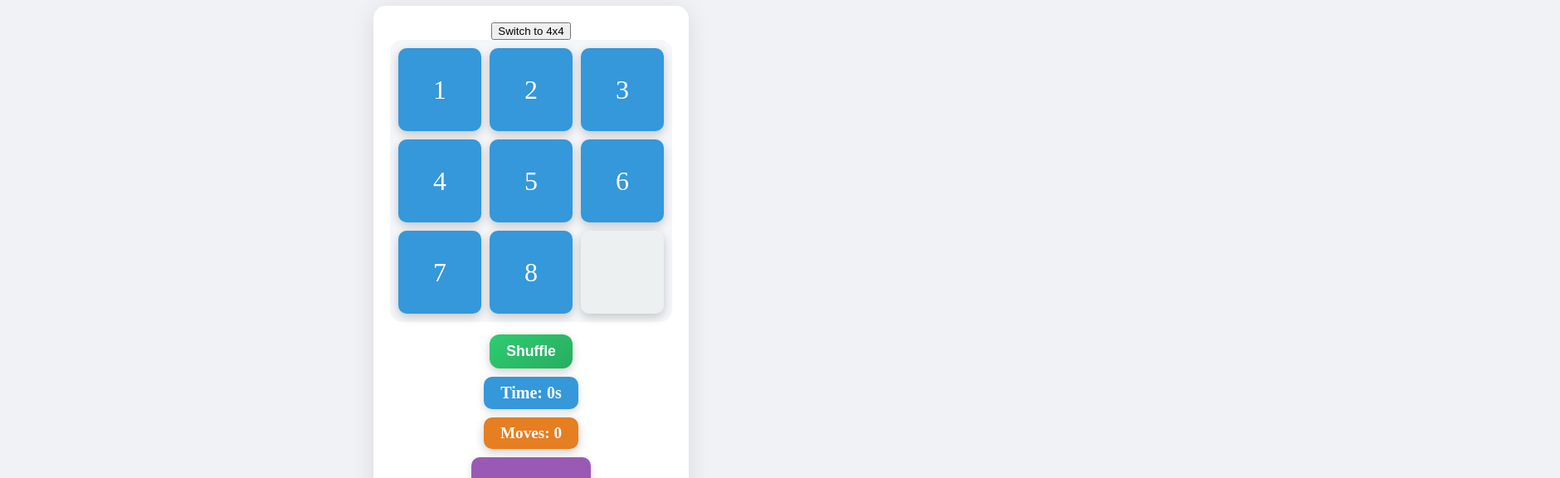
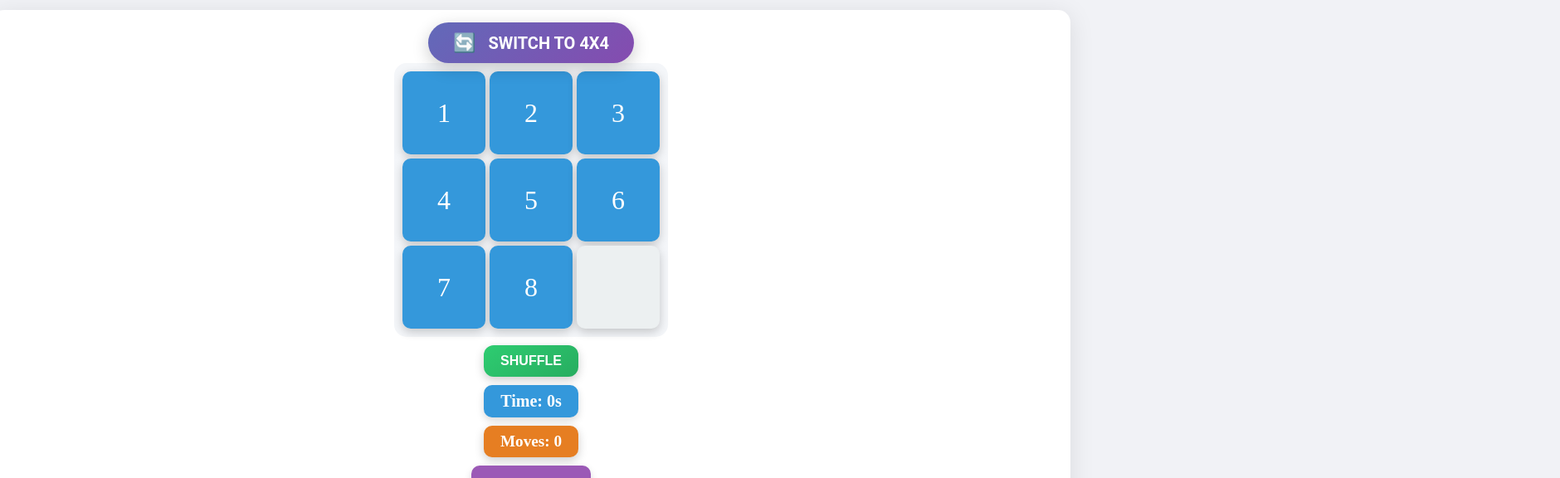
Before and after one commit to Rajbhakta25/Projects, a plain HTML site: page index.html in a window 1280 px wide. Shown: the part 61-637 px from the top of the page at 83% size, 1880 px wide, since content can reach past the window. Drawn offline with Linux system fonts and the light colour scheme.

Commit message:
Update style.css

```diff
--- a/style.css
+++ b/style.css
@@ -6,6 +6,12 @@ body {
     height: 100vh;
     margin: 0;
     background-color: #f1f2f6;
+    perspective: 1000px;
+}
+
+html {
+    scroll-behavior: smooth;
+    overflow-x: hidden;
 }
 
 #title {
@@ -13,9 +19,119 @@ body {
     color: #2c3e50;
     font-weight: bold;
     text-align: center;
-    margin-bottom: 10px;
+    margin-bottom: 15px;
     text-transform: uppercase;
     letter-spacing: 2px;
+}
+
+#switch {
+    padding: 12px 30px;
+    margin-top: 5px;
+    font-size: 20px;
+    font-weight: 600;
+    color: white;
+    background: linear-gradient(135deg, #00bcd4, #8e44ad);
+    border: none;
+    border-radius: 50px;
+    cursor: pointer;
+    text-align: center;
+    display: inline-flex;
+    justify-content: center;
+    align-items: center;
+    gap: 15px;
+    text-transform: uppercase;
+    box-shadow: 0px 6px 20px rgba(0, 0, 0, 0.2);
+    transition: all 0.5s ease-in-out;
+    font-family: 'Roboto', sans-serif;
+    vertical-align: middle;
+    background-size: 400% 400%;
+    animation: rainbow 4s linear infinite;
+    position: relative;
+    transition: transform 0.3s ease, box-shadow 0.3s ease;
+}
+
+#switch::before {
+    content: "🔄";
+    font-size: 22px;
+    color: white;
+    transition: transform 0.3s ease-in-out;
+}
+
+#switch:hover::before {
+    transform: rotate(180deg);
+    animation: spin 0.5s ease-in-out forwards;
+    text-shadow: 0 0 5px #00bcd4, 0 0 10px #00bcd4, 0 0 15px #00bcd4;
+}
+
+#switch:hover {
+    box-shadow: 0 0 20px rgba(0, 255, 255, 0.3), 0 0 20px rgba(255, 255, 255, 0.3);
+    transition: transform 0.4s ease-in-out, box-shadow 0.4s ease-out;
+    transform: translateY(-5px) scale(1.1);
+    background: linear-gradient(135deg, #8e44ad, #00bcd4, #2ecc71, #f39c12);
+    background-size: 400% 400%;
+    animation: glowing 2s ease-in-out infinite;
+}
+
+#switch:hover::after {
+    transform: scale(0);
+}
+
+#switch::after {
+    content: "";
+    position: absolute;
+    top: 50%;
+    left: 50%;
+    width: 500%;
+    height: 500%;
+    background: rgba(255, 255, 255, 0.3);
+    border-radius: 50%;
+    transform: translate(-50%, -50%) scale(0);
+    pointer-events: none;
+    animation: ripple 1.5s ease-out forwards;
+}
+
+@keyframes ripple {
+    0% {
+        transform: translate(-50%, -50%) scale(0);
+        opacity: 1;
+    }
+    100% {
+        transform: translate(-50%, -50%) scale(2);
+        opacity: 0;
+    }
+}
+
+@keyframes glowing {
+    0% {
+        box-shadow: 0 0 10px rgba(0, 255, 255, 0.3), 0 0 10px rgba(255, 255, 255, 0.2);
+        background-position: 0% 50%;
+    }
+    50% {
+        box-shadow: 0 0 40px rgba(0, 255, 255, 0.6), 0 0 20px rgba(255, 255, 255, 0.4);
+        background-position: 100% 50%;
+    }
+    100% {
+        box-shadow: 0 0 10px rgba(0, 255, 255, 0.3), 0 0 10px rgba(255, 255, 255, 0.2);
+        background-position: 0% 50%;
+    }
+}
+
+@keyframes spin {
+    0% {
+        transform: rotate(0deg);
+    }
+    100% {
+        transform: rotate(180deg);
+    }
+}
+
+@keyframes rainbow {
+    0% {
+        background-position: 0% 50%;
+    }
+    100% {
+        background-position: 400% 50%;
+    }
 }
 
 .puzzle-container {
@@ -23,7 +139,8 @@ body {
     flex-direction: column;
     justify-content: center;
     align-items: center;
-    padding: 20px;
+    padding: 10px;
+    width: 100%;
     border-radius: 15px;
     box-shadow: 0 5px 30px rgba(0, 0, 0, 0.1);
     background-color: #ffffff;
@@ -32,7 +149,7 @@ body {
 .puzzle {
     display: grid;
     grid-template: repeat(3,100px) / repeat(3,100px);
-    gap: 10px;
+    gap: 5px;
     padding: 10px;
     border-radius: 15px;
     background-color: #f4f6f9;
@@ -70,9 +187,9 @@ body {
 }
 
 #shuffle-button {
-    margin-top: 15px;
+    margin-top: 10px;
     padding: 10px 20px;
-    font-size: 1.1rem;
+    font-size: 1rem;
     font-weight: bold;
     cursor: pointer;
     border-radius: 12px;
@@ -83,6 +200,8 @@ body {
     border: none;
     box-shadow: 0 4px 12px rgba(0, 0, 0, 0.2);
     transition: transform 0.3s, background-color 0.3s ease;
+    display: inline-block;
+    text-transform: uppercase;
 }
 
 #shuffle-button:active {
@@ -106,9 +225,9 @@ body {
 #timer,
 #move-count,
 #best-score {
-    font-size: 1.1rem;
+    font-size: 1rem;
     font-weight: bold;
-    margin-top: 10px;
+    margin-top: 5px;
     text-align: center;
     color: #34495e;
 }
```
